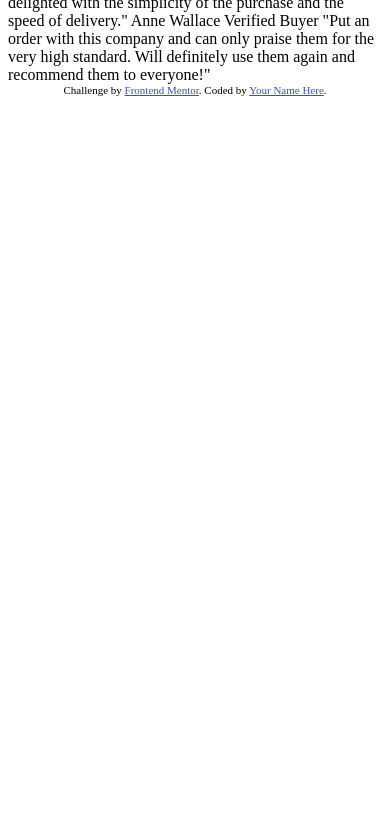
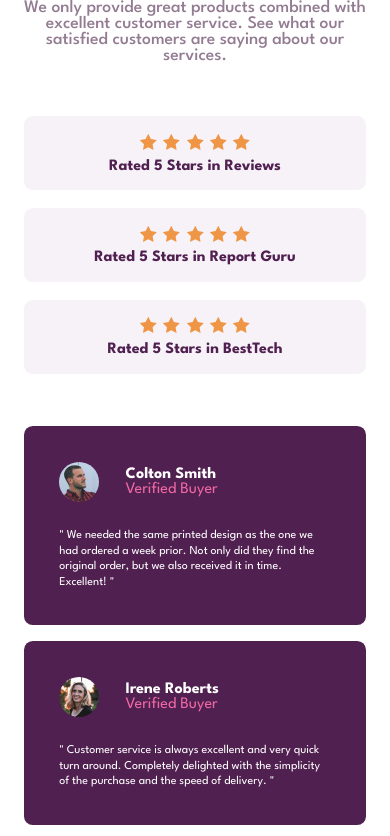
Before and after one commit to Ig0rSP/social-proof-section-master, a plain HTML site: page index.html in a window 390 px wide. Shown: the part 194-1030 px from the top of the page. Before the commit the page ends 844 px from the top, so only its background shows below. Drawn offline with Linux system fonts and the light colour scheme.

Commit message:
mobile version finished

```diff
--- a/index.html
+++ b/index.html
@@ -4,6 +4,12 @@
     <meta charset="UTF-8" />
     <meta name="viewport" content="width=device-width, initial-scale=1.0" />
     <!-- displays site properly based on user's device -->
+
+    <link rel="stylesheet" href="style.css">
+    <link rel="preconnect" href="https://fonts.googleapis.com">
+    <link rel="preconnect" href="https://fonts.gstatic.com" crossorigin>
+    <link href="https://fonts.googleapis.com/css2?family=League+Spartan:wght@100..900&display=swap" rel="stylesheet">
+
 
     <link
       rel="icon"
@@ -26,30 +32,84 @@
     </style>
   </head>
   <body>
-    10,000+ of our users love our products.
+    <main>
+      <header>
+        <h1>10,000+ of our users love our products.</h1>
+        <p>We only provide great products combined with excellent customer service.
+           See what our satisfied customers are saying about our services.</p>
+      </header>
 
-    We only provide great products combined with excellent customer service.
-    See what our satisfied customers are saying about our services.
+      <div class="raters">
+        <div class="raters__cont">
+          <div class="stars">
+            <img src="images/icon-star.svg" alt="star">
+            <img src="images/icon-star.svg" alt="star">
+            <img src="images/icon-star.svg" alt="star">
+            <img src="images/icon-star.svg" alt="star">
+            <img src="images/icon-star.svg" alt="star">
+          </div>
+          <h3>Rated 5 Stars in Reviews</h3>
+        </div>
+        <div class="raters__cont">
+          <div class="stars">
+            <img src="images/icon-star.svg" alt="star">
+            <img src="images/icon-star.svg" alt="star">
+            <img src="images/icon-star.svg" alt="star">
+            <img src="images/icon-star.svg" alt="star">
+            <img src="images/icon-star.svg" alt="star">
+          </div>
+          <h3>Rated 5 Stars in Report Guru</h3>
+        </div>
+        <div class="raters__cont">
+          <div class="stars">
+            <img src="images/icon-star.svg" alt="star">
+            <img src="images/icon-star.svg" alt="star">
+            <img src="images/icon-star.svg" alt="star">
+            <img src="images/icon-star.svg" alt="star">
+            <img src="images/icon-star.svg" alt="star">
+          </div>
+          <h3>Rated 5 Stars in BestTech</h3>
+        </div>
+      </div>
+      <div class="persons">
+        <div class="user__content">
+          <div class="user__info">
+            <img class="fotoUser" src="images/image-colton.jpg" alt="">
+            <div class="user__info--text">
+              <h3 class="user__name">Colton Smith</h3>
+              <h3 class="user__range">Verified Buyer</h3>
+            </div>
+          </div>
+          <p class="user__text">" We needed the same printed design as the one we had ordered a week prior.
+             Not only did they find the original order, but we also received it in time.
+             Excellent! "</p>
+        </div>
 
-    Rated 5 Stars in Reviews
-    Rated 5 Stars in Report Guru
-    Rated 5 Stars in BestTech
+        <div class="user__content">
+          <div class="user__info">
+            <img class="fotoUser" src="images/image-irene.jpg" alt="">
+            <div class="user__info--text">
+              <h3 class="user__name">Irene Roberts</h3>
+              <h3 class="user__range">Verified Buyer</h3>
+            </div>
+          </div>
+          <p class="user__text">" Customer service is always excellent and very quick turn around. Completely
+             delighted with the simplicity of the purchase and the speed of delivery. "</p>
+        </div>
 
-    Colton Smith
-    Verified Buyer
-    "We needed the same printed design as the one we had ordered a week prior.
-    Not only did they find the original order, but we also received it in time.
-    Excellent!"
-
-    Irene Roberts
-    Verified Buyer
-    "Customer service is always excellent and very quick turn around. Completely
-    delighted with the simplicity of the purchase and the speed of delivery."
-
-    Anne Wallace
-    Verified Buyer
-    "Put an order with this company and can only praise them for the very high
-    standard. Will definitely use them again and recommend them to everyone!"
+        <div class="user__content">
+          <div class="user__info">
+            <img class="fotoUser" src="images/image-anne.jpg" alt="">
+            <div class="user__info--text">
+              <h3 class="user__name">Anne Wallace</h3>
+              <h3 class="user__range">Verified Buyer</h3>
+            </div>
+          </div>
+          <p class="user__text">" Put an order with this company and can only praise them for the very high
+             standard. Will definitely use them again and recommend them to everyone! "</p>
+        </div>
+      </div>
+    </main>
 
     <div class="attribution">
       Challenge by
--- a/style.css
+++ b/style.css
@@ -0,0 +1,123 @@
+body {
+    --white: hsl(0, 0%, 100%);
+    --usr-bg-color: hsl(300, 43%, 22%);
+    --usr-verf-color: hsl(333, 80%, 67%);
+    --txt-color: hsl(303, 10%, 53%);
+    --usr-txt-color: hsl(300, 24%, 96%);
+
+    margin: 5rem auto;
+    font-family: 'League Spartan';
+    font-size: 1.1em;
+    font-weight: 500;
+}
+
+main {
+    display: grid;
+    gap: 3em;
+}
+
+header {
+    display: flex;
+    flex-direction: column;
+    align-items: center;
+    text-align: center;
+    color: var(--txt-color);
+}
+
+header h1 {
+    font-size: 2.5rem;
+    font-weight: 700;
+    line-height: 2rem;
+    color: var(--usr-bg-color);
+    margin: 0;
+}
+
+header p {
+    margin-bottom: 0;
+}
+
+.raters {
+    display: flex;
+    flex-direction: column;
+    gap: 1em;
+}
+
+.raters__cont {
+    display: flex;
+    flex-direction: column;
+    align-items: center;
+    color: var(--usr-bg-color);
+    background: var(--usr-txt-color);
+    padding: 1em;
+    border-radius: .5em;
+}
+
+.stars {
+    display: flex;
+    gap: .35em;
+    margin-bottom: .5em;
+}
+
+.raters__cont h3 {
+    margin: 0;
+    font-size: .9em;
+}
+
+.persons {
+    display: flex;
+    flex-direction: column;
+    gap: 1rem;
+}
+
+.user__content {
+    display: flex;
+    flex-direction: column;
+    gap: 1.5em;
+    padding: 2em;
+    color: var(--white);
+    border-radius: .5em;
+    background: var(--usr-bg-color);
+}
+
+.user__info {
+    display: flex;
+    align-items: center;
+    flex-flow: row wrap;
+    gap: 1.5em;
+}
+
+.fotoUser {
+    border-radius: 50%;
+    width: 2.5rem;
+    height: 2.5rem;
+}
+
+.user__name, .user__range {
+    margin: 0;
+    font-size: 1rem;
+}
+
+.user__name {
+    color: var(--white);
+    font-weight: 700;
+}
+
+.user__range {
+    color: var(--usr-verf-color);
+    font-weight: 400;
+}
+
+.user__text {
+    font-weight: 400;
+    font-size: .75lh;
+    line-height: 1.3em;
+    margin: 0;
+}
+
+@media (max-width: 1030px) {
+    main {
+        grid-template-columns: auto;
+        grid-template-rows: auto;
+        margin: 1.5rem;
+    }
+}
```
